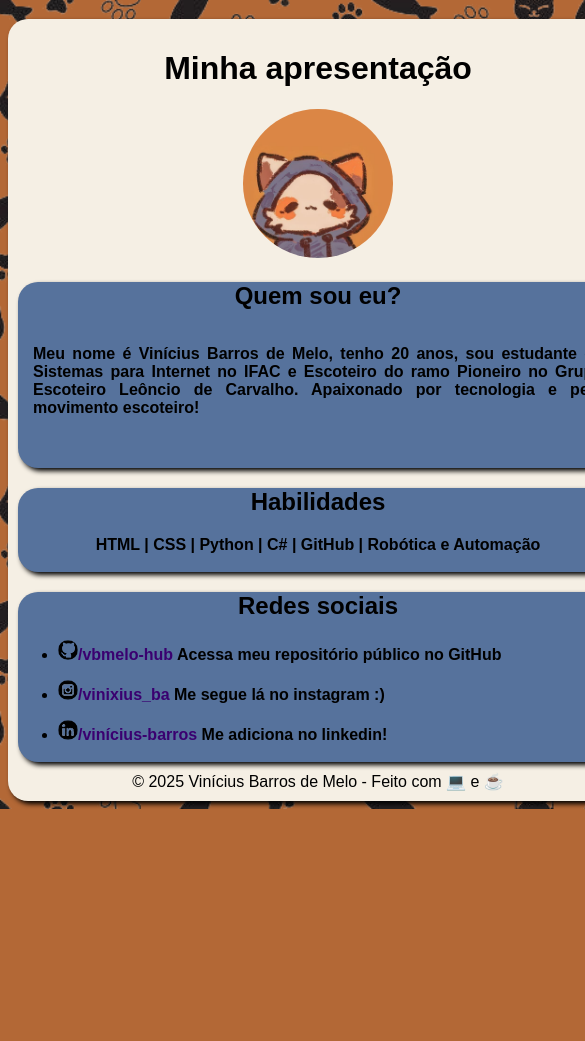
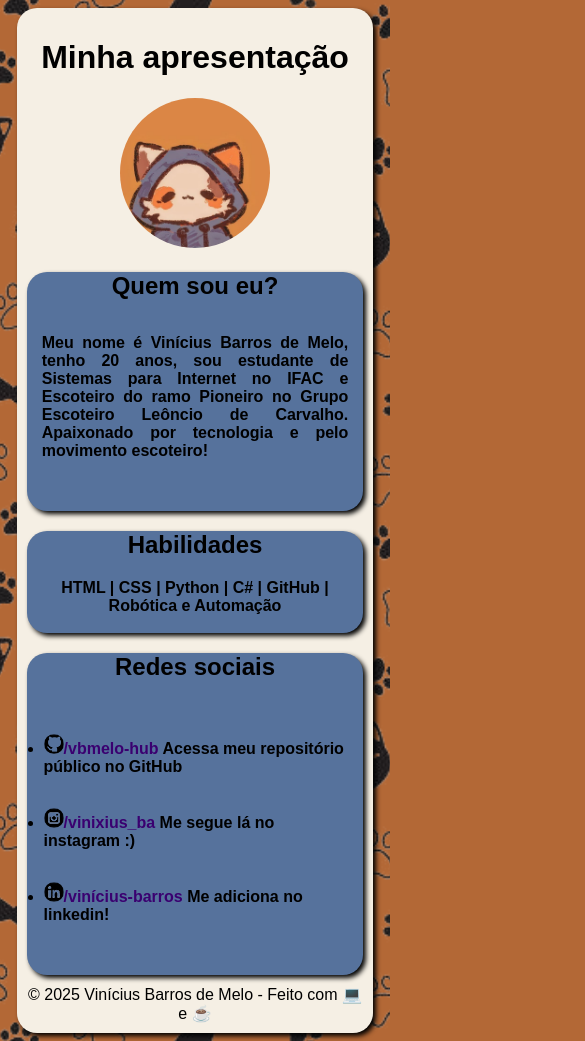
Before and after one commit to vbmelo-hub/Presentation, a plain HTML site: page index.html in a window 390 px wide. Shown: the top 1041 px of the page, 585 px wide, since content can reach past the window. Before the commit the page ends 844 px from the top, so only its background shows below. Drawn offline with Linux system fonts and the light colour scheme.

Commit message:
responsividade ok

```diff
--- a/index.html
+++ b/index.html
@@ -15,15 +15,14 @@
             background-image: url('imagens/bk-removebg.png');
             background-size: cover;
             background-position: center;
-            background-repeat: no-repeat;
-
         }
 
         main{
             background-color: rgb(245, 239, 228);
-            width: 600px;
+            max-width: 600px;
+            width: 90%;
             margin: auto;
-            margin-top: 5%;
+            margin-top: 2%;
             padding: 10px;
             box-shadow: 3px 3px 5px black;
             text-align: center;
@@ -35,7 +34,6 @@
             box-shadow: 3px 3px 5px black;
             border-radius: 20px;
             padding-bottom: 2px;
-
         }
 
         h1{
@@ -43,11 +41,22 @@
         }
 
         ul{
+            padding: 5%;
+            display: flex;
+            flex-direction: column;
+            /*text-align: left;*/
+            /*font-weight: bold;*/
+            align-items: center;
+        }
+
+        ul li{
+            width: 100%;
             text-align: left;
-            font-weight: bold;
         }
 
         img{
+            max-width: 100%;
+            height: auto;
             border-radius: 100px;
         }
 
```
